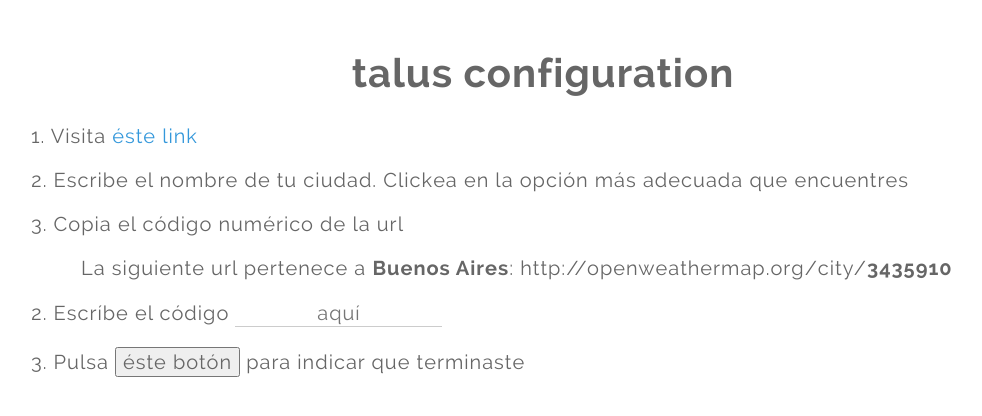
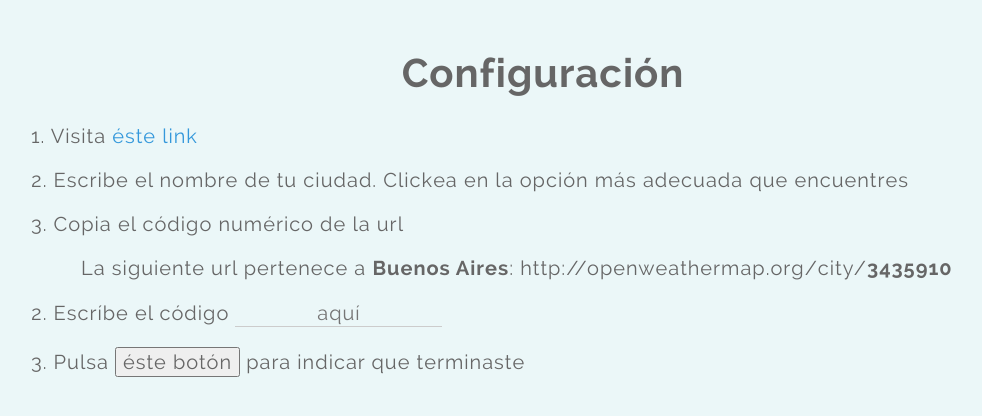
Before and after one commit to durancristhian/Talus, a browser extension: page chrome-extension/talus.html in a window 1280 px wide. Shown: the whole page, without its empty margins (97-1079 px from the left). Drawn offline with Linux system fonts and the light colour scheme.

Commit message:
Updated readme

```diff
--- a/chrome-extension/css/02-base/layout.css
+++ b/chrome-extension/css/02-base/layout.css
@@ -9,7 +9,7 @@ html, body, button, input, select, textarea, .pure-g [class *= "pure-u"] {
 }
 
 body {
-	background: #fff;
+	background: #EBF7F8;
 	color: #666;
 	font-size: 20px;
 }
--- a/chrome-extension/css/03-app/configuration.css
+++ b/chrome-extension/css/03-app/configuration.css
@@ -12,6 +12,7 @@
 }
 
 .configuration input {
+	background: none;
 	border: 0;
 	border-bottom: 1px solid #ccc;
 	outline: none;
--- a/chrome-extension/talus.html
+++ b/chrome-extension/talus.html
@@ -3,7 +3,7 @@
 <head>
 	<link rel="icon" type="image/png" href="img/16.png" />
 	<meta charset="UTF-8">
-	<title>talus</title>
+	<title>talus by @durancristhian</title>
 	<link rel="stylesheet" href="css/01-vendor/normalize.css">
 	<link rel="stylesheet" href="css/01-vendor/animate.css">
 	<link rel="stylesheet" href="css/02-base/fonts.css">
@@ -15,7 +15,7 @@
 <body>
 
 	<div class="configuration">
-		<h1>talus configuration</h1>
+		<h1>Configuración</h1>
 		<div class="with-city-id">
 			<p>Código de ciudad actual: <strong id="current-city-id"></strong></p>
 			<button id="delete-current-city-id">Borrar</button>
@@ -72,7 +72,7 @@
 			</div>
 		</div>
 		<div class="links wow fadeInDown" data-wow-duration=".25s" data-wow-delay="1.9s">
-			<a href="#" id="show-configuration">Configuration</a>
+			<a href="#" id="show-configuration">Configuración</a>
 		</div>
 	</div>
 
```
Also changed, not shown: chrome-extension/manifest.json, screenshots/talus.png (added), 1 other file.
